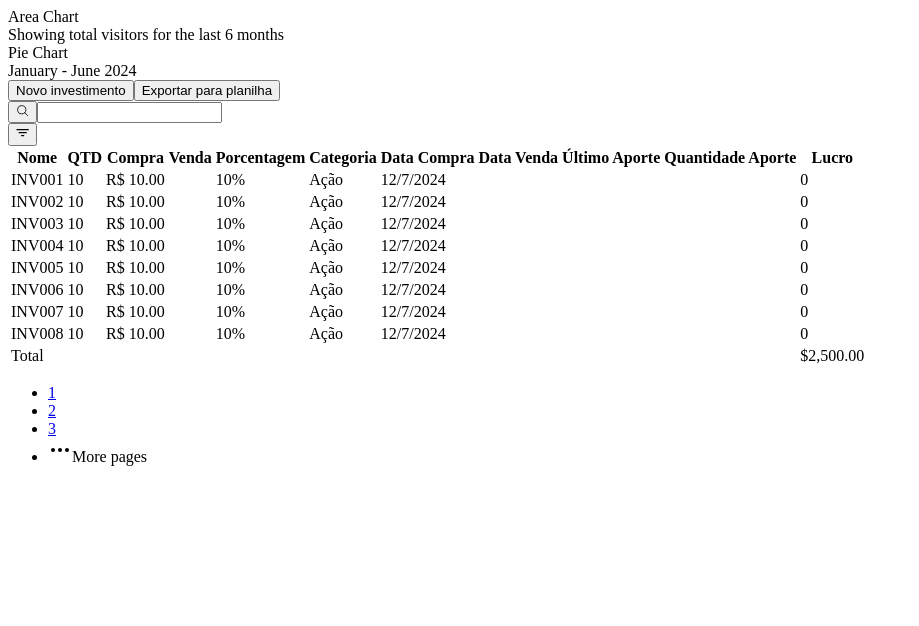
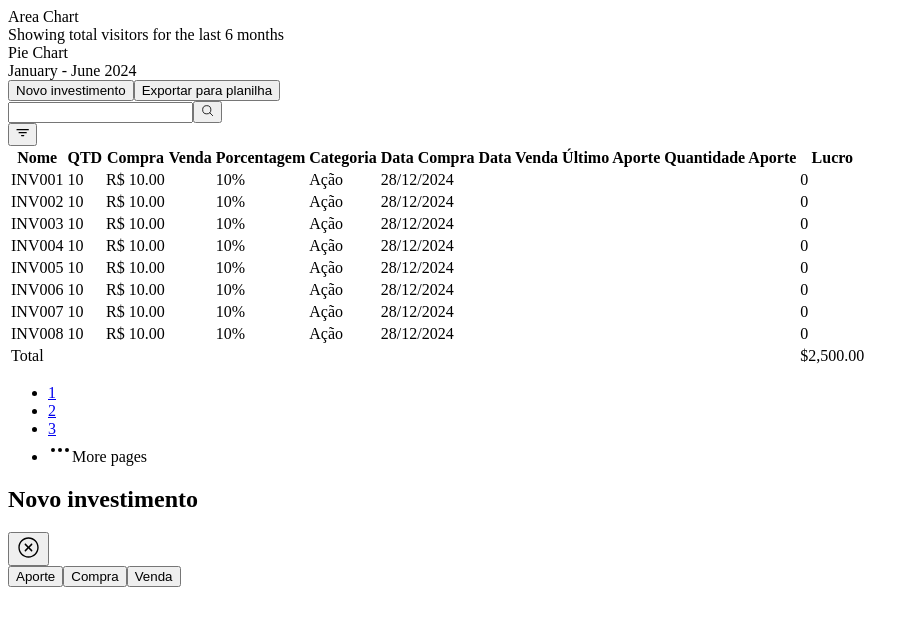
Before and after one commit to rafaapcode/finance-app, a Next.js app: page /Investments/page in a window 1280 px wide. Both pictures are taken after a click on the button "Novo investimento". Shown: the top 626 px of the page, without its empty margins (0-919 px from the left). Built offline with nearby package versions, Linux system fonts and the light colour scheme.

Commit message:
feat: creating the investment modal

```diff
--- /dev/null
+++ b/src/components/filters/FilterTable.tsx
@@ -0,0 +1,25 @@
+import { cn } from "@/lib/utils";
+import { memo } from "react";
+
+type FilterTableModalProps = {
+  visible: boolean;
+  selectedFilter: string | null;
+  handleSelecteFilter: (type: string) => void;
+}
+
+
+function FilterTableModal({visible, selectedFilter, handleSelecteFilter}: FilterTableModalProps) {
+
+  if(!visible) {
+    return null;
+  }
+
+  return (
+    <div className="bg-neutral-100 flex flex-col gap-2 border border-neutral-300 absolute w-36 z-20 mt-1 rounded-md py-1 px-2 right-0">
+      <button onClick={() => handleSelecteFilter("crescente")} className={cn("p-1 rounded-md", selectedFilter === "crescente" && "bg-neutral-200")}>Crescente</button>
+      <button onClick={() => handleSelecteFilter("decrescente")} className={cn("p-1 rounded-md", selectedFilter === "decrescente" && "bg-neutral-200")}>Decrescente</button>
+    </div>
+  )
+}
+
+export default memo(FilterTableModal);
--- a/src/components/modal/Modal.tsx
+++ b/src/components/modal/Modal.tsx
@@ -2,9 +2,14 @@ import { createPortal } from "react-dom";
 
 type ModalProps = {
   children: React.ReactNode;
+  visible: boolean;
 }
 
-function Modal({children}: ModalProps) {
+function Modal({children, visible}: ModalProps) {
+  if(!visible) {
+    return null;
+  }
+
   return <>{createPortal(<div className="absolute top-0 w-full h-full bg-black bg-opacity-70 backdrop-blur-md flex justify-center items-center">
     {children}
   </div>, document.body)}</>;
--- /dev/null
+++ b/src/components/select/SelectInvestment.tsx
@@ -0,0 +1,46 @@
+import { cn } from "@/lib/utils";
+import { memo } from "react";
+
+type SelectInvestmentProps = {
+  selectedType: string;
+  handleSelectType: (type: string) => void;
+};
+
+function SelectInvestment({
+  handleSelectType,
+  selectedType,
+}: SelectInvestmentProps) {
+  return (
+    <div className="flex gap-2 min-w-1/3 w-fit p-3 bg-neutral-300 rounded-lg transition-all duration-200">
+      <button
+        onClick={() => handleSelectType("aporte")}
+        className={cn(
+          "transition-all duration-300 py-1 px-2 rounded-md text-xs font-medium hover:bg-neutral-100",
+          selectedType === "aporte" && "bg-white"
+        )}
+      >
+        Aporte
+      </button>
+      <button
+        onClick={() => handleSelectType("compra")}
+        className={cn(
+          "transition-all duration-300 py-1 px-2 rounded-md text-xs font-medium hover:bg-neutral-100",
+          selectedType === "compra" && "bg-white"
+        )}
+      >
+        Compra
+      </button>
+      <button
+        onClick={() => handleSelectType("venda")}
+        className={cn(
+          "transition-all duration-300 py-1 px-2 rounded-md text-xs font-medium hover:bg-neutral-100",
+          selectedType === "venda" && "bg-white"
+        )}
+      >
+        Venda
+      </button>
+    </div>
+  );
+}
+
+export default memo(SelectInvestment);
--- a/src/components/table/InvestmentTable.tsx
+++ b/src/components/table/InvestmentTable.tsx
@@ -6,7 +6,7 @@ import {
   TableHead,
   TableHeader,
   TableRow
-} from "@/components/ui/table"
+} from "@/components/ui/table";
 
 
 
@@ -18,7 +18,7 @@ const invoices = [
     sell: null,
     percentage: "10%",
     category: "Ação",
-    buy_date: new Date(Date.now()).toLocaleDateString(),
+    buy_date: "28/12/2024",
     sell_date: null,
     last_supply: null,
     quantity_supplied: null,
@@ -31,7 +31,7 @@ const invoices = [
     sell: null,
     percentage: "10%",
     category: "Ação",
-    buy_date: new Date(Date.now()).toLocaleDateString(),
+    buy_date: "28/12/2024",
     sell_date: null,
     last_supply: null,
     quantity_supplied: null,
@@ -44,7 +44,7 @@ const invoices = [
     sell: null,
     percentage: "10%",
     category: "Ação",
-    buy_date: new Date(Date.now()).toLocaleDateString(),
+    buy_date: "28/12/2024",
     sell_date: null,
     last_supply: null,
     quantity_supplied: null,
@@ -57,7 +57,7 @@ const invoices = [
     sell: null,
     percentage: "10%",
     category: "Ação",
-    buy_date: new Date(Date.now()).toLocaleDateString(),
+    buy_date: "28/12/2024",
     sell_date: null,
     last_supply: null,
     quantity_supplied: null,
@@ -70,7 +70,7 @@ const invoices = [
     sell: null,
     percentage: "10%",
     category: "Ação",
-    buy_date: new Date(Date.now()).toLocaleDateString(),
+    buy_date: "28/12/2024",
     sell_date: null,
     last_supply: null,
     quantity_supplied: null,
@@ -83,7 +83,7 @@ const invoices = [
     sell: null,
     percentage: "10%",
     category: "Ação",
-    buy_date: new Date(Date.now()).toLocaleDateString(),
+    buy_date: "28/12/2024",
     sell_date: null,
     last_supply: null,
     quantity_supplied: null,
@@ -96,7 +96,7 @@ const invoices = [
     sell: null,
     percentage: "10%",
     category: "Ação",
-    buy_date: new Date(Date.now()).toLocaleDateString(),
+    buy_date: "28/12/2024",
     sell_date: null,
     last_supply: null,
     quantity_supplied: null,
@@ -109,7 +109,7 @@ const invoices = [
     sell: null,
     percentage: "10%",
     category: "Ação",
-    buy_date: new Date(Date.now()).toLocaleDateString(),
+    buy_date: "28/12/2024",
     sell_date: null,
     last_supply: null,
     quantity_supplied: null,
--- a/src/pages/Home/HomePageView.tsx
+++ b/src/pages/Home/HomePageView.tsx
@@ -31,7 +31,7 @@ function HomePageView({ props }: HomePageViewProps) {
     handleClickIncome,
     handleClickOutcome,
     validationIncomeValue,
-      validationOutcomeValue
+    validationOutcomeValue,
   } = props;
 
   return (
@@ -80,8 +80,7 @@ function HomePageView({ props }: HomePageViewProps) {
           <Goals title="Investimentos" amount="1.5k" goal="2.5K" />
         </div>
       </div>
-      {modal && (
-        <Modal>
+      <Modal visible={modal}>
         {typeModal === "income" && (
           <CashFlow.Root>
             <CashFlow.Header
@@ -177,7 +176,6 @@ function HomePageView({ props }: HomePageViewProps) {
           </CashFlow.Root>
         )}
       </Modal>
-      )}
     </main>
   );
 }
--- a/src/pages/Investments/page.tsx
+++ b/src/pages/Investments/page.tsx
@@ -1,10 +1,35 @@
+"use client";
 import { LinearAreaChart } from "@/components/charts/linearChart/LinearAreaChart";
 import { PieChartComponent } from "@/components/charts/pieChart/PieChart";
+import FilterTableModal from "@/components/filters/FilterTable";
+import { CashFlow } from "@/components/modal/cashFlowModal";
+import Modal from "@/components/modal/Modal";
 import { TablePagination } from "@/components/pagination/TablePagination";
+import SelectInvestment from "@/components/select/SelectInvestment";
 import { InvestmentTable } from "@/components/table/InvestmentTable";
+import { useCallback, useState } from "react";
 import { IoFilter, IoSearchOutline } from "react-icons/io5";
 
 function InvestmentsPage() {
+  const [openFilter, setOpenFilter] = useState<boolean>(false);
+  const [typeOfFilter, setTypeOfFilter] = useState<string | null>(null);
+  const [investModal, setInvestModal] = useState<boolean>(false);
+  const [selectedTypeInvestment, setSelectedTypeInvestment] = useState<string>("aporte");
+
+  const handleSelectedTypeInvestment = useCallback((type: string) => {
+    setSelectedTypeInvestment(type);
+  }, [setSelectedTypeInvestment]);
+
+
+  const handleTypeOfFilter = useCallback((type: string) => {
+    setTypeOfFilter(type);
+    setOpenFilter(false);
+  }, []);
+
+  const handleSetInvestModal = useCallback(() => {
+    setInvestModal(prev => !prev);
+  }, []);
+
   return (
     <main className="h-full flex-1 overflow-y-auto scrollbar-none">
       <div className="w-full max-h-[400px] flex justify-between">
@@ -18,22 +43,28 @@ function InvestmentsPage() {
       <div className="flex-1 flex flex-col gap-2 pt-5">
         <header className="flex justify-between items-center w-full">
           <div className="flex gap-2">
-            <button className="shadow border border-neutral-200 px-4 py-2 rounded-md hover:bg-neutral-100 transition-all duration-150">
+            <button onClick={handleSetInvestModal} className="shadow border border-neutral-200 px-4 py-2 rounded-md hover:bg-neutral-100 transition-all duration-150">
               Novo investimento
             </button>
             <button className="shadow border border-neutral-200 px-4 py-2 rounded-md hover:bg-neutral-100 transition-all duration-150">
               Exportar para planilha
             </button>
-            <div className="shadow border border-neutral-200 rounded-md flex items-center">
-              <button className="h-full px-3 rounded-md hover:bg-neutral-100 transition-all duration-150">
+            <div className="shadow border px-2 border-neutral-200 rounded-md flex items-center gap-2">
+              <input
+                type="text"
+                className="rounded-md w-[90%] text-black px-2 h-[80%] border border-neutral-300"
+              />
+              <button className="h-[80%] px-3 rounded-md hover:bg-neutral-100 transition-all duration-150">
                 <IoSearchOutline />
               </button>
-              <input type="text" className="hidden rounded-md w-[90%] text-black px-2 h-[80%] border border-neutral-300"/>
             </div>
           </div>
-          <button className="shadow border outline-none border-neutral-200 px-2 py-2 rounded-md hover:bg-neutral-100 transition-all duration-150">
-            <IoFilter />
-          </button>
+          <div className="relative transition-all duration-150">
+            <button onClick={() => setOpenFilter(prev => !prev)} className="border border-neutral-200 p-2 rounded-md hover:bg-neutral-100 transition-all duration-150">
+              <IoFilter />
+            </button>
+            <FilterTableModal selectedFilter={typeOfFilter} handleSelecteFilter={handleTypeOfFilter} visible={openFilter}/>
+          </div>
         </header>
         <div className="flex-1 mt-1 overflow-x-auto">
           <InvestmentTable />
@@ -42,6 +73,14 @@ function InvestmentsPage() {
           <TablePagination />
         </div>
       </div>
+      <Modal visible={investModal}>
+        <CashFlow.Root>
+          <CashFlow.Header handleClose={handleSetInvestModal} titleHeader="Novo investimento"/>
+          <CashFlow.ContentController>
+            <SelectInvestment selectedType={selectedTypeInvestment} handleSelectType={handleSelectedTypeInvestment}/>
+          </CashFlow.ContentController>
+        </CashFlow.Root>
+      </Modal>
     </main>
   );
 }
```
Lines whose indentation alone changed are shown as unchanged.
